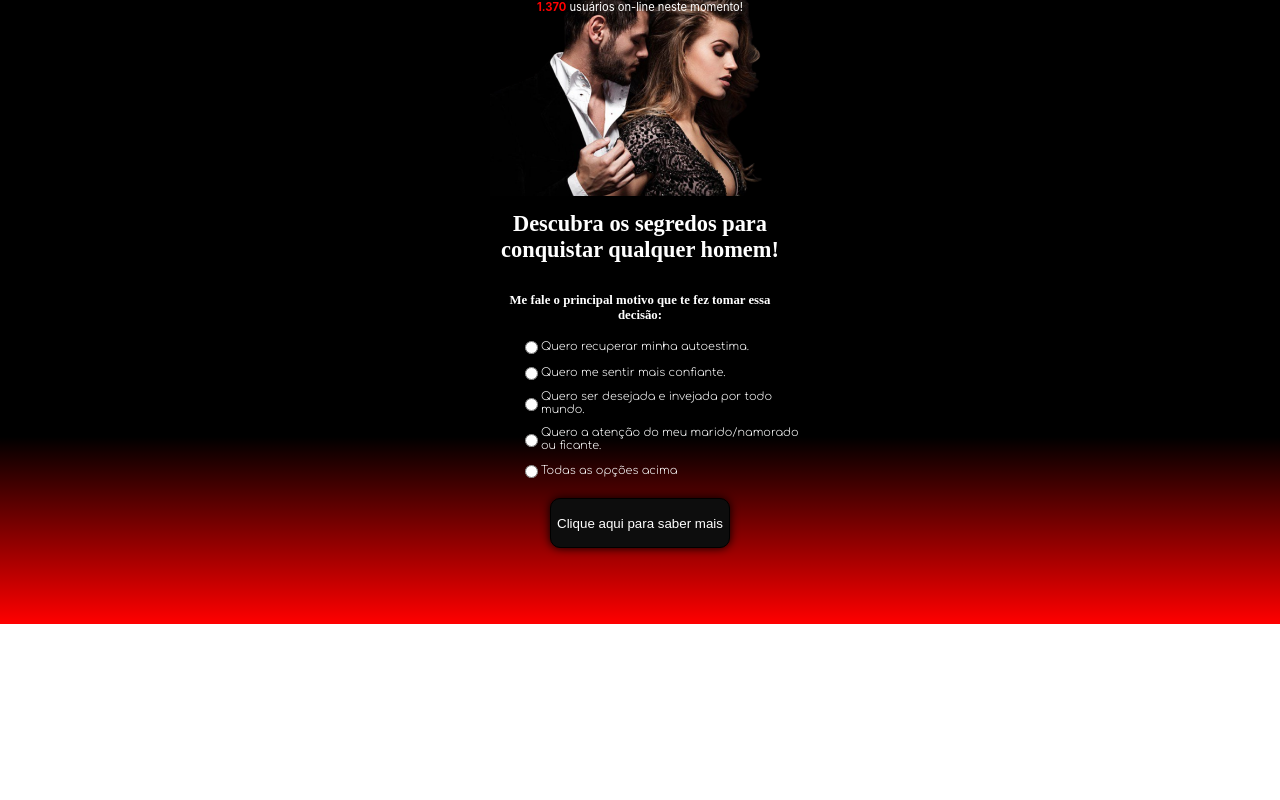
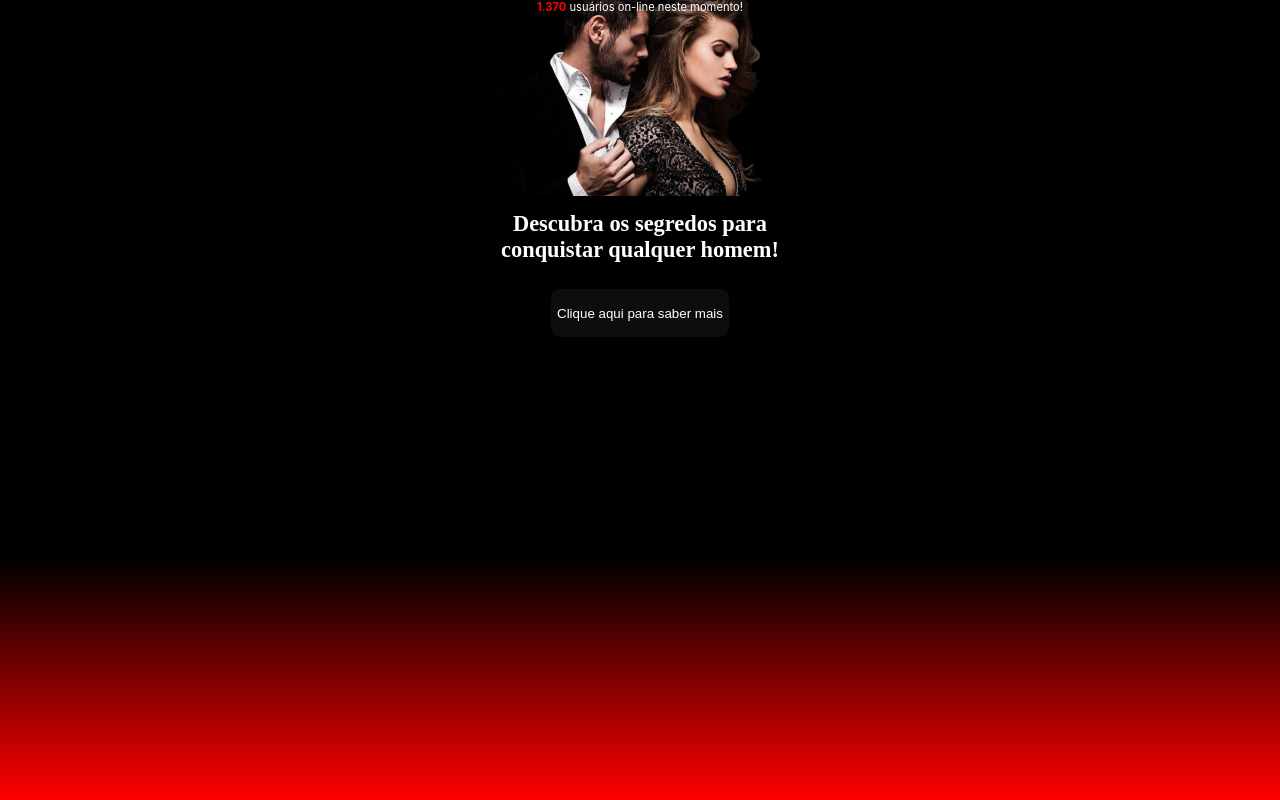
Before and after one commit to 19842022/relacioneja, a React (Vite) app: page / in a window 1280 px wide. Built offline with nearby package versions, Linux system fonts and the light colour scheme; a web font is replaced by a local one.

Commit message:
add-news

```diff
--- a/src/pages/Home/index.jsx
+++ b/src/pages/Home/index.jsx
@@ -28,32 +28,8 @@ export default function Home(){
                <div className='content-page-home'>
                <img className='logo-brand' src={Logobrand}/>
                <div id='text-header-top' className='text-header'>Descubra os segredos para conquistar qualquer homem!</div>
-               <div id='text-header' className='text-header'>
-               Me fale o principal motivo que te fez tomar essa decisão:
-               </div>
-               <div className='quiz'>
-                    <form className='quiz'>
-                         <label className='input' htmlFor="">
-                         <input type="radio" name='quiz' value={1}/>
-                         Quero recuperar minha autoestima.
-                         </label>
-                         <label className='input' htmlFor="">
-                         <input type="radio" name='quiz' value={2} />
-                         Quero me sentir mais confiante.
-                         </label>
-                         <label className='input' htmlFor="">
-                         <input type="radio" name='quiz' value={3} />
-                         Quero ser desejada e invejada por todo mundo.
-                         </label>
-                         <label className='input' htmlFor="">
-                         <input type="radio" name='quiz' value={4} />
-                         Quero a atenção do meu marido/namorado ou ficante.
-                         </label>
-                         <label className='input' htmlFor="">
-                         <input type="radio" name='quiz' value={5} />
-                         Todas as opções acima</label>
-                    </form>
-               </div>
+
+
                <div className='button-pre-sell'>
                     <button onClick={() => navigate("/video")} className='button-pre-sell-est'>Clique aqui para saber mais</button>
                </div>
--- a/src/pages/Home/style.css
+++ b/src/pages/Home/style.css
@@ -8,8 +8,8 @@ background-color: rgba(255,0,0,1);
 background: linear-gradient(0deg, rgba(255,0,0,1) 0%, rgba(0,0,0,1) 30%);
 background-repeat: no-repeat;
 background-attachment:scroll;
-background-size:contain;
-
+background-size:cover;
+height: 100vh;
 }
 
 
```
